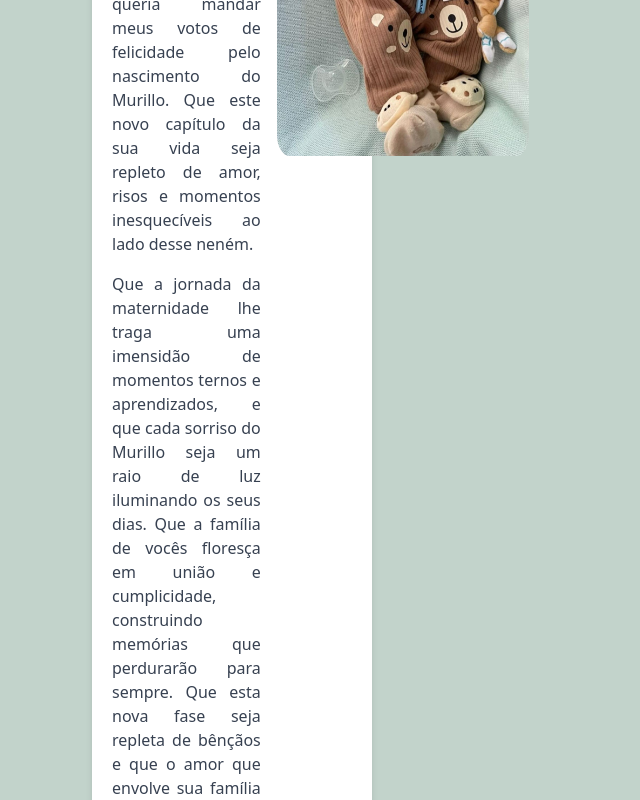
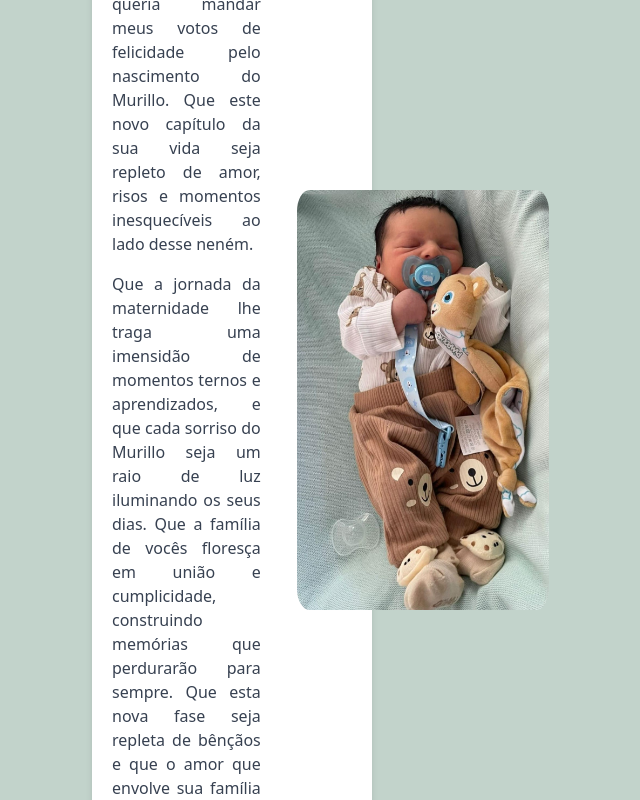
Before and after one commit to carolthy1/murilinho, a website: page index.html in a window 1280 px wide. Shown: the top 800 px of the page, without its empty margins (408-1048 px from the left). Drawn offline with Linux system fonts and the light colour scheme.

Commit message:
tentandoresponsividade

```diff
--- a/index.html
+++ b/index.html
@@ -7,11 +7,12 @@
     <link rel="stylesheet" href="output.css" />
     <style>
       body {
-        background-color: #c2d3cb; /* Alterando a cor de fundo */
+        background-color: #c2d3cb;
         display: flex;
         align-items: center;
         justify-content: center;
         height: 100vh;
+        margin: 0;
       }
 
       .card {
@@ -20,9 +21,11 @@
         border-radius: 8px;
         box-shadow: 0 4px 6px rgba(0, 0, 0, 0.1);
         display: flex;
-        margin-left: 500px;
+        flex-direction: column;
+        text-align: justify;
+        max-width: 100%;
+        margin-left: 500px; /* Adapte a margem conforme necessário */
         margin-right: 500px;
-        text-align: justify;
       }
 
       .text-container {
@@ -41,13 +44,31 @@
 
       .image-container {
         flex-shrink: 0;
-        margin-left: 1rem;
+        margin-top: 1rem;
       }
 
       .image-container img {
         width: auto;
         height: 420px;
         border-radius: 5%;
+        margin-left: 20px;
+      }
+
+      @media (min-width: 768px) {
+        .card {
+          flex-direction: row;
+          align-items: center;
+        }
+
+        .text-container {
+          flex: 1;
+          margin-right: 1rem;
+        }
+
+        .image-container {
+          flex-shrink: 0;
+          margin-top: 0;
+        }
       }
     </style>
   </head>
```
